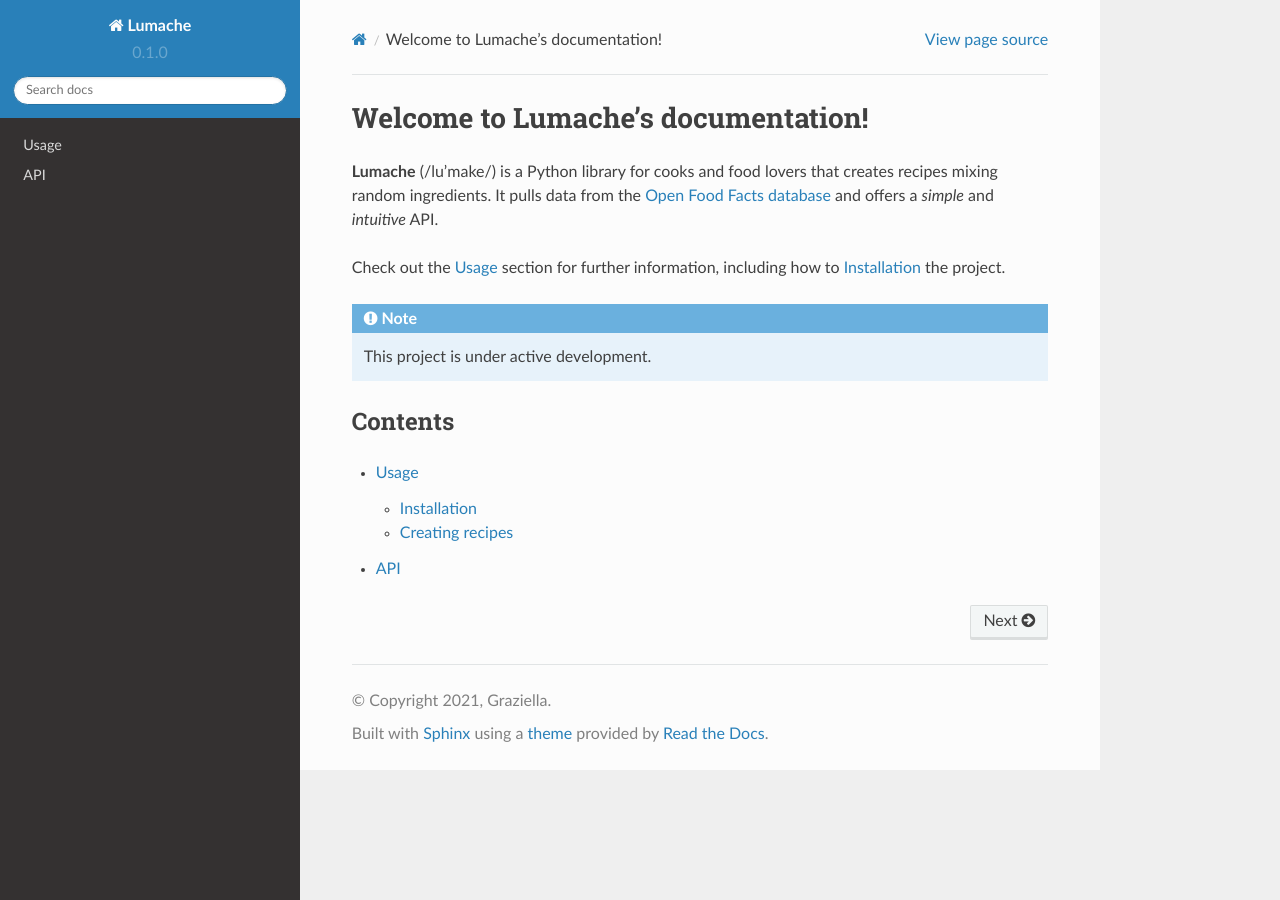
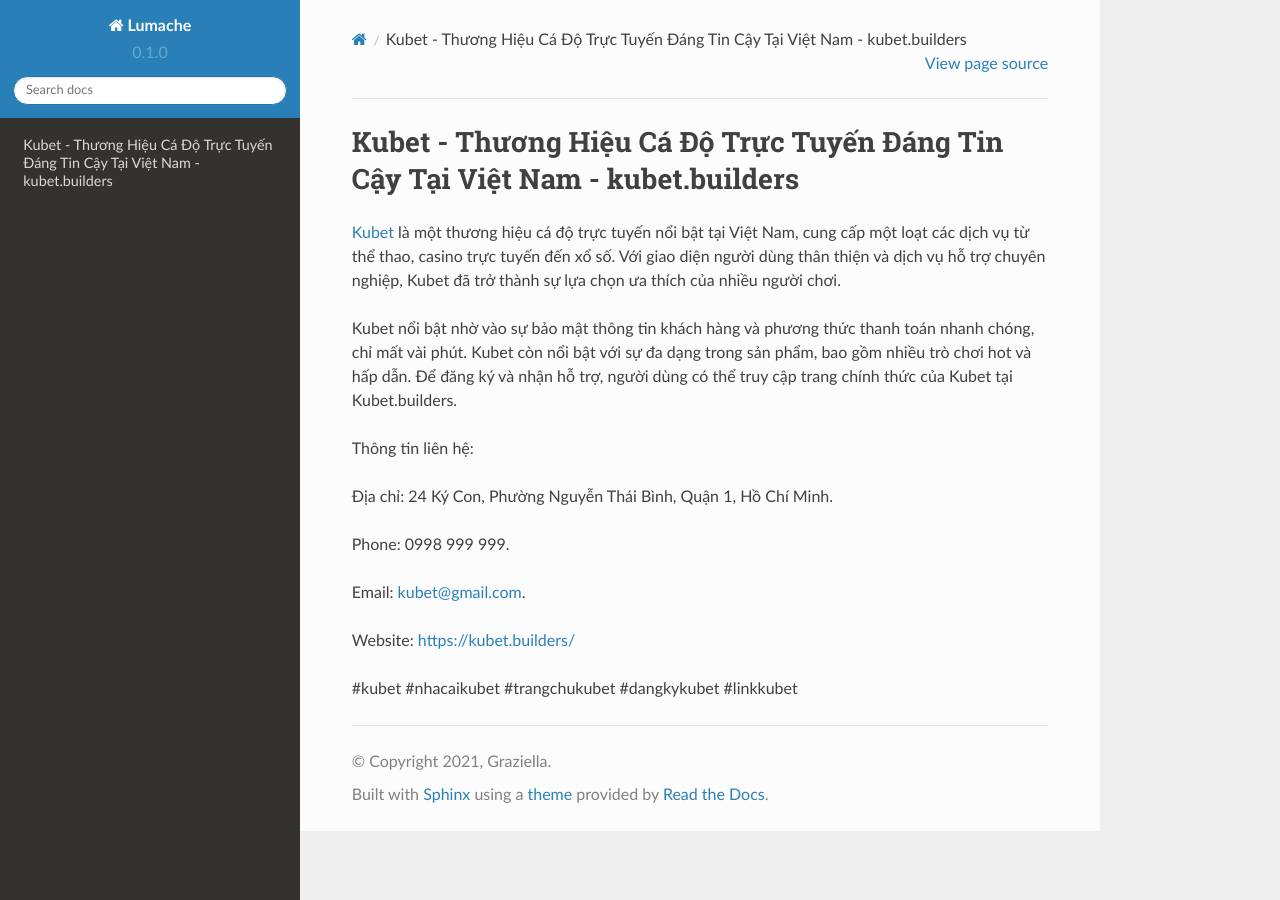
Before and after one commit to iaduphattai904809/kubetbuilders, a Sphinx documentation site: the page built from docs/source/index.rst, in a window 1280 px wide. Built offline with Sphinx 7.4.7 and the Read the Docs theme 2.0.0, drawn with Linux system fonts in a browser that asks for light colours.

Commit message:
Update index.rst

```diff
--- a/docs/source/index.rst
+++ b/docs/source/index.rst
@@ -1,22 +1,18 @@
-Welcome to Lumache's documentation!
+Kubet - Thương Hiệu Cá Độ Trực Tuyến Đáng Tin Cậy Tại Việt Nam - kubet.builders
 ===================================
 
-**Lumache** (/lu'make/) is a Python library for cooks and food lovers
-that creates recipes mixing random ingredients.
-It pulls data from the `Open Food Facts database <https://world.openfoodfacts.org/>`_
-and offers a *simple* and *intuitive* API.
+`Kubet <https://kubet.builders/>`_ là một thương hiệu cá độ trực tuyến nổi bật tại Việt Nam, cung cấp một loạt các dịch vụ từ thể thao, casino trực tuyến đến xổ số. Với giao diện người dùng thân thiện và dịch vụ hỗ trợ chuyên nghiệp, Kubet đã trở thành sự lựa chọn ưa thích của nhiều người chơi.
 
-Check out the :doc:`usage` section for further information, including
-how to :ref:`installation` the project.
+Kubet nổi bật nhờ vào sự bảo mật thông tin khách hàng và phương thức thanh toán nhanh chóng, chỉ mất vài phút. Kubet còn nổi bật với sự đa dạng trong sản phẩm, bao gồm nhiều trò chơi hot và hấp dẫn. Để đăng ký và nhận hỗ trợ, người dùng có thể truy cập trang chính thức của Kubet tại Kubet.builders.
 
-.. note::
+Thông tin liên hệ:
 
-   This project is under active development.
+Địa chỉ: 24 Ký Con, Phường Nguyễn Thái Bình, Quận 1, Hồ Chí Minh.
 
-Contents
---------
+Phone: 0998 999 999.
 
-.. toctree::
+Email: kubet@gmail.com.
 
-   usage
-   api
+Website: https://kubet.builders/
+
+#kubet #nhacaikubet #trangchukubet #dangkykubet #linkkubet
```
